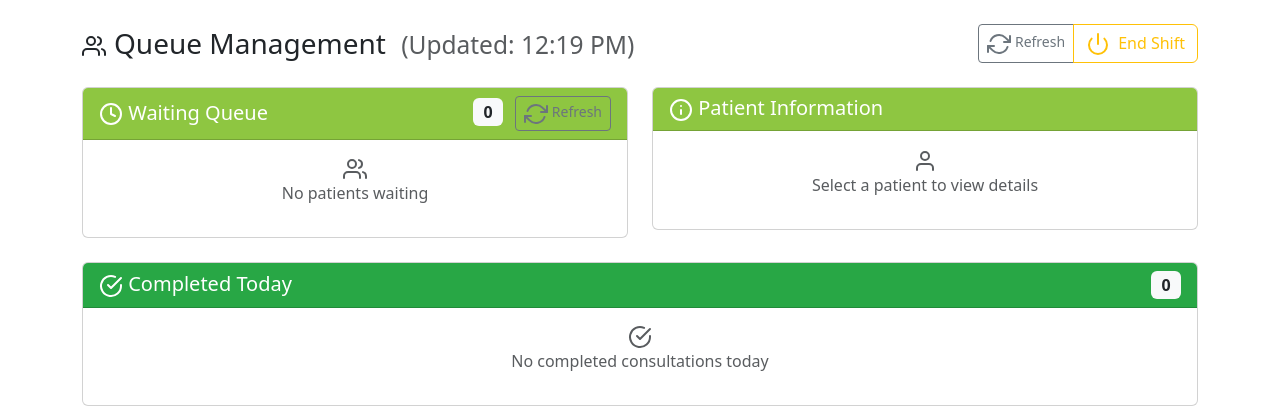
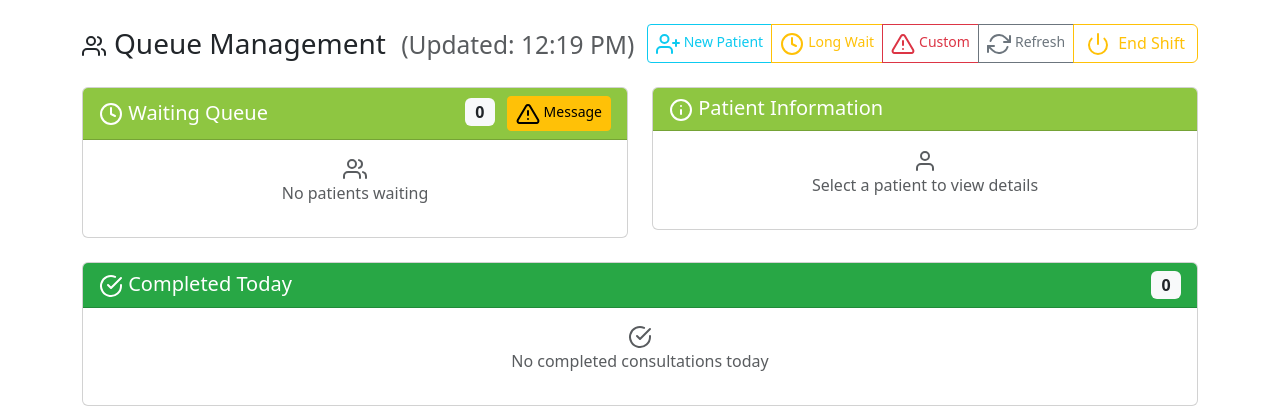
Before and after one commit to iamarasinghe96/kidsclinic, a Flask app: page /queue_management in a window 1280 px wide. Shown: the part 82-502 px from the top of the page. Run offline with Flask 3, Linux system fonts and the light colour scheme; some libraries are stand-ins or nearby versions.

Commit message:
Restored to 'b62699b984e941c9687f25824af6e95a2c437cc4'
Replit-Restored-To: b62699b984e941c9687f25824af6e95a2c437cc4

```diff
--- a/routes.py
+++ b/routes.py
@@ -732,3 +732,49 @@ def print_daily_summary():
         app.logger.error(f'Error generating daily summary: {e}')
         flash(f'Error generating report: {str(e)}', 'error')
         return redirect(url_for('queue_management'))
+
+# Global emergency message storage
+emergency_message = {"text": "", "timestamp": 0}
+
+@app.route('/send_emergency_message', methods=['POST'])
+def send_emergency_message():
+    """Send emergency message to all consultants"""
+    try:
+        message = request.form.get('message', '').strip()
+        if not message:
+            return jsonify({'success': False, 'error': 'Message is required'})
+
+        # Store emergency message with timestamp
+        import time
+        global emergency_message
+        emergency_message = {
+            'text': message,
+            'timestamp': time.time()
+        }
+
+        logging.info(f"Emergency message sent: {message}")
+        return jsonify({'success': True, 'message': 'Emergency message sent to all consultants'})
+
+    except Exception as e:
+        logging.error(f"Error sending emergency message: {e}")
+        return jsonify({'success': False, 'error': str(e)})
+
+@app.route('/get_emergency_message')
+def get_emergency_message():
+    """Get the latest emergency message for consultants"""
+    try:
+        import time
+        global emergency_message
+
+        # Only return message if it's less than 30 seconds old
+        if emergency_message['timestamp'] and (time.time() - emergency_message['timestamp']) < 30:
+            return jsonify({
+                'success': True,
+                'message': emergency_message
+            })
+        else:
+            return jsonify({'success': True, 'message': None})
+
+    except Exception as e:
+        logging.error(f"Error getting emergency message: {e}")
+        return jsonify({'success': False, 'error': str(e)})
--- a/templates/queue_management.html
+++ b/templates/queue_management.html
@@ -9,7 +9,16 @@
         <small class="text-muted ms-2" id="lastUpdate"></small>
     </h3>
     <div class="btn-group">
-        <button type="button" class="btn btn-outline-secondary btn-sm" onclick="refreshNow()" title="Refresh queue now">
+        <button type="button" class="btn btn-outline-info btn-sm" onclick="sendEmergencyMessage('New patient arrived')" title="Send message: New patient arrived">
+            <i data-feather="user-plus" class="me-1"></i>New Patient
+        </button>
+        <button type="button" class="btn btn-outline-warning btn-sm" onclick="sendEmergencyMessage('Patient waiting for long time')" title="Send message: Patient waiting for long time">
+            <i data-feather="clock" class="me-1"></i>Long Wait
+        </button>
+        <button type="button" class="btn btn-outline-danger btn-sm" onclick="showCustomMessageModal()" title="Send custom emergency message">
+            <i data-feather="alert-triangle" class="me-1"></i>Custom
+        </button>
+        <button type="button" class="btn btn-outline-secondary btn-sm" onclick="refreshNow()" title="Refresh queue manually">
             <i data-feather="refresh-cw" class="me-1"></i>Refresh
         </button>
         <button type="button" class="btn btn-outline-warning" onclick="endShift()" title="End shift and clear queue">
@@ -29,8 +38,8 @@
                 </h5>
                 <div>
                     <span class="badge bg-light text-dark fs-6 me-2">{{ total_waiting }}</span>
-                    <button type="button" class="btn btn-outline-secondary btn-sm" onclick="refreshNow()" title="Refresh queue now">
-                        <i data-feather="refresh-cw"></i> Refresh
+                    <button type="button" class="btn btn-warning btn-sm" onclick="showEmergencyMessageModal()" title="Send emergency message to consultants">
+                        <i data-feather="alert-triangle"></i> Message
                     </button>
                 </div>
             </div>
@@ -457,6 +466,36 @@ function refreshQueue() {
         refreshNow();
     }, 1000);
 }
+
+// Emergency message functions
+function sendEmergencyMessage(message) {
+    const formData = new FormData();
+    formData.append('message', message);
+
+    fetch('/send_emergency_message', {
+        method: 'POST',
+        body: formData
+    })
+    .then(response => response.json())
+    .then(data => {
+        if (data.success) {
+            showNotification(`Emergency message sent: "${message}"`, 'success');
+        } else {
+            showNotification('Error sending emergency message: ' + data.error, 'error');
+        }
+    })
+    .catch(error => {
+        console.error('Error sending emergency message:', error);
+        showNotification('Error sending emergency message', 'error');
+    });
+}
+
+function showCustomMessageModal() {
+    const customMessage = prompt('Enter custom emergency message:');
+    if (customMessage && customMessage.trim()) {
+        sendEmergencyMessage(customMessage.trim());
+    }
+}
 </script>
 
 <style>
```
Also changed, not shown: attached_assets/image_1755346604027.png (deleted), attached_assets/image_1755346635475.png (deleted).
